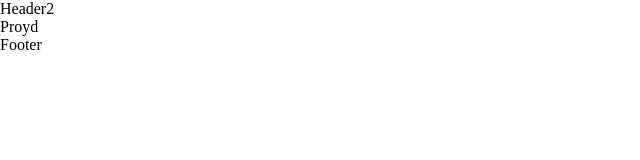
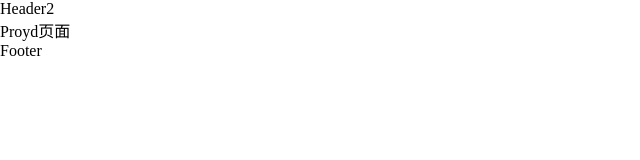
Before and after one commit to React-origin/React, a React (Create React App) app: page /proyd in a window 1280 px wide. Shown: the top 160 px of the page, without its empty margins (0-640 px from the left). Built offline with nearby package versions, Linux system fonts and the light colour scheme.

Commit message:
第一次测试

```diff
--- a/src/views/proyd.js
+++ b/src/views/proyd.js
@@ -10,7 +10,7 @@ class Proyd extends React.Component{
 		return(
 			<div id='proyd'>
 				<Header2/>
-				<div>Proyd</div>
+				<div>Proyd页面</div>
 				<Footer/>
 			</div>
 		)
```
